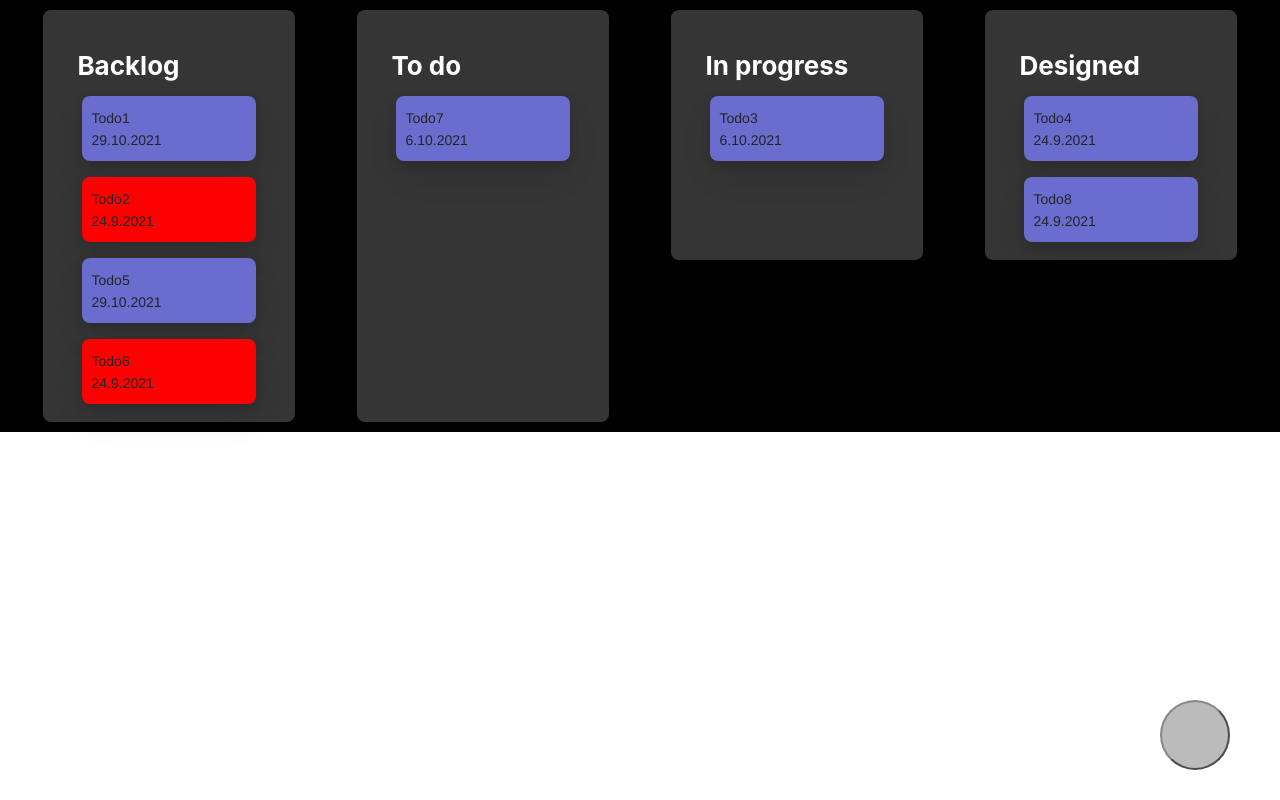
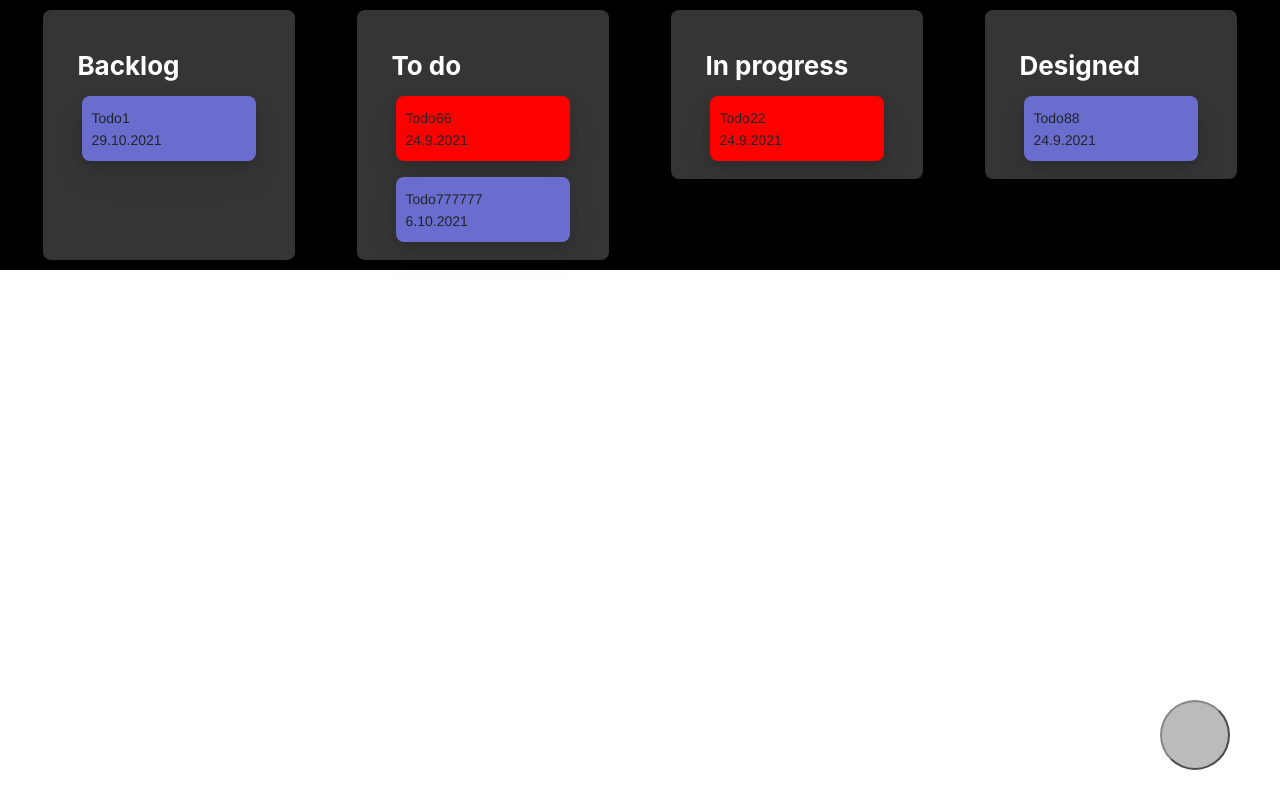
Before and after one commit to Vanich007/toDo, a React (Create React App) app: page / in a window 1280 px wide. Built offline with nearby package versions, Linux system fonts and the light colour scheme; data requests are answered from the project's data file; grey boxes are pictures that could not be loaded.

Commit message:
tasks jumps back

```diff
--- a/src/components/Tasks/TaskItem.tsx
+++ b/src/components/Tasks/TaskItem.tsx
@@ -1,11 +1,18 @@
-import React, { useRef, FC, memo, LegacyRef, useState } from "react";
+import React, {
+  useRef,
+  FC,
+  memo,
+  LegacyRef,
+  useState,
+  useCallback,
+} from "react";
 import "./Tasks.scss";
 import { TaskType } from "../../reducers/tasksReducer";
-import { actions as modalActions } from "../../reducers/modalReducer";
+
 import { useDispatch } from "react-redux";
 import { DropTargetMonitor, useDrag, useDrop, XYCoord } from "react-dnd";
 import { DragItem } from "./Tasks";
-
+const THREEDAYPERIOD = 259200000;
 type TaskItemPropsType = {
   task: TaskType;
   index: number;
@@ -17,10 +24,11 @@ type TaskItemPropsType = {
   ) => void;
   onDrop: (item: DragItem) => void;
   allTasksId: number;
+  setModalTask: () => void;
 };
 
 export const TaskItem: FC<TaskItemPropsType> = memo(
-  ({ allTasksId, index, moveListItem, task, onDrop }) => {
+  ({ allTasksId, index, moveListItem, task, onDrop, setModalTask }) => {
     let [lastHoverIndex, setLastHoverIndex] = useState(allTasksId);
     const [{ isDragging }, dragRef] = useDrag({
       type: "item",
@@ -72,8 +80,6 @@ export const TaskItem: FC<TaskItemPropsType> = memo(
 
     const opacity = isDragging ? 0 : 1;
 
-    const dispatch = useDispatch();
-
     // let [showModal, setShowModal] = useState(false);
 
     const deadlineDate = new Date(task.deadline);
@@ -82,19 +88,15 @@ export const TaskItem: FC<TaskItemPropsType> = memo(
     }.${deadlineDate.getFullYear()}`;
 
     const deadlinesoon =
-      +deadlineDate - Date.now() > 259200000 || task.status === "Ready"
+      +deadlineDate - Date.now() > THREEDAYPERIOD || task.status === "Ready"
         ? false
         : true;
     const deadlineoff =
       Date.now() > +deadlineDate && task.status !== "Ready" ? true : false;
-    const setModalTask = () => {
-      dispatch(modalActions.setModalTask(task));
-    };
-    // Join the 2 refs together into one (both draggable and can be dropped on)
-    // type inputRefType = React.RefObject<HTMLDivElement>;
 
     return (
       <div
+        key={task.id}
         //@ts-ignore
         ref={dragDropRef}
         style={{ opacity }}
--- a/src/components/Tasks/Tasks.tsx
+++ b/src/components/Tasks/Tasks.tsx
@@ -1,4 +1,4 @@
-import React, { useEffect, memo } from "react";
+import React, { useEffect, memo, useState } from "react";
 import { useDispatch, useSelector } from "react-redux";
 import "./Tasks.scss";
 import {
@@ -12,6 +12,7 @@ import {
   patchTask,
 } from "../../reducers/tasksReducer";
 import {
+  getHash,
   getModalIsActive,
   getTasks,
   getTasksMaxId,
@@ -32,21 +33,34 @@ export interface DragItem {
 
 export const Tasks: React.FC = () => {
   const tasks = useSelector(getTasks);
+  let hash = useSelector(getHash);
+
+  let grouppedTasks = ItemTypes.map((type) => {
+    return tasks.filter((item) => item.status === type);
+  });
+
+  console.log("tasks", tasks, hash);
+  console.log("grouppedTasks", grouppedTasks);
+
   const modalIsActive = useSelector(getModalIsActive);
   const dispatch = useDispatch();
+  useEffect(() => {
+    hash = tasks.map((item) => `${item.id} ${item.status}`).join("");
+  }, [tasks]);
 
   useEffect(() => {
     dispatch(getTasksFetch()); //get Tasks from json-server
   }, []);
 
-  const grouppedTasks = ItemTypes.map((type) => {
-    //group array by statuses
-    return tasks.filter((item) => item.status === type);
-  });
-  const hesh = tasks.map((item) => `${item.id} ${item.status}`).join("");
-  console.log("hesh", hesh);
+  useEffect(() => {
+    grouppedTasks = ItemTypes.map((type) => {
+      return tasks.filter((item) => item.status === type);
+    });
+  }, [hash]);
+
   let id = useSelector(getTasksMaxId) as number;
   id++;
+
   const newTask = () => {
     const deadline = Date.now();
     dispatch(
@@ -55,10 +69,12 @@ export const Tasks: React.FC = () => {
         id,
         status: toDo,
         order: id,
+        description: "",
         taskName: "New Task",
         deadline,
       })
     );
+    dispatch(actions.setIsNewTask(true));
   };
 
   useEffect(() => {
@@ -73,8 +89,9 @@ export const Tasks: React.FC = () => {
         );
       }
     }
-  }, [hesh]);
+  }, []);
 
+  console.log(grouppedTasks);
   return (
     <div className="container">
       <div className="double-row">
--- a/src/components/Tasks/TasksGroup.tsx
+++ b/src/components/Tasks/TasksGroup.tsx
@@ -1,10 +1,15 @@
 import React, { useState, useCallback, useEffect } from "react";
 import { TaskItem } from "./TaskItem";
-import { actions as tasksActions, TaskType } from "../../reducers/tasksReducer";
+import {
+  actions as tasksActions,
+  patchTask,
+  TaskType,
+} from "../../reducers/tasksReducer";
 import "./Tasks.scss";
 import { useDispatch, useSelector } from "react-redux";
 import { DragItem } from "./Tasks";
-import { getHesh } from "../../selectors/taskSelectors";
+import { getHash } from "../../selectors/taskSelectors";
+import { actions as modalActions } from "../../reducers/modalReducer";
 
 type TasksGroupProps = {
   tasks: Array<TaskType>;
@@ -17,11 +22,11 @@ export const TasksGroup: React.FC<TasksGroupProps> = (props) => {
   let [tasks, setTasks] = useState(props.tasks); //.sort((a, b) => a.order - b.order
 
   const dispatch = useDispatch();
-  const tasksHesh = useSelector(getHesh);
+  const tasksHash = useSelector(getHash);
 
   useEffect(() => {
     setTasks(props.tasks);
-  }, [tasksHesh]);
+  }, [tasksHash]);
 
   const moveTaskListItem = useCallback(
     (
@@ -37,7 +42,7 @@ export const TasksGroup: React.FC<TasksGroupProps> = (props) => {
         (i) => i.id === props.allTasks[hoverAllTasksIndex].id
       );
 
-      //console.log("local", localDragIndex, localHoverIndex);
+      console.log("local", tasks, localDragIndex, localHoverIndex);
       if (
         localDragIndex > -1 && //если оба элемента из одного столбца
         localHoverIndex > -1 //меняем местами
@@ -55,27 +60,33 @@ export const TasksGroup: React.FC<TasksGroupProps> = (props) => {
         });
       }
     },
-    [tasksHesh]
+    [tasks]
   );
-  const handleDrop = useCallback(
+  const handleDrop =
+    // useCallback(
     (index: number, item: DragItem) => {
+      console.log("drop");
       for (let i in tasks) {
         dispatch(
-          tasksActions.onTaskChange({
+          patchTask({
             ...tasks[i],
             order: parseInt(i),
           })
         );
       }
-    },
-    [tasksHesh]
-  );
+    };
+  // ,
+  //   [tasksHesh]
+  // );
 
   let taskItemsByStatuses = tasks.map((item, index) => {
     const allTasksIndex = props.allTasks.findIndex((i) => i.id === item.id);
     return (
       <div className="item-wrapper" key={item.id}>
         <TaskItem
+          setModalTask={() => {
+            dispatch(modalActions.setModalTask(item));
+          }}
           index={index}
           allTasksId={allTasksIndex}
           moveListItem={moveTaskListItem}
--- a/src/reducers/modalReducer.ts
+++ b/src/reducers/modalReducer.ts
@@ -1,7 +1,7 @@
 import { TaskType } from "./tasksReducer";
 import { InferActionTypes } from "../reduxStore";
 
-type defaultstateType = {
+type defaultStateType = {
   activeTask: TaskType;
   temporaryTask: TaskType;
   modalIsActive: boolean;
@@ -12,35 +12,37 @@ const clearTask: TaskType = {
   status: "To Do",
   id: 0,
   taskName: "",
+
   deadline: 0,
   order: 0,
 };
 
-const defaultstate: defaultstateType = {
+const defaultState: defaultStateType = {
   activeTask: clearTask,
   temporaryTask: clearTask,
   modalIsActive: false,
   isNewTask: false,
 };
 
-export const modalReducer = (state = defaultstate, action: ActionTypes) => {
+export const modalReducer = (state = defaultState, action: ActionTypes) => {
   let newState = { ...state };
   switch (action.type) {
-    case "SETMODALTASK":
+    case "MR_SET_MODAL_TASK":
       if (action.task) {
-        newState.activeTask = action.task;
+        newState.activeTask = { ...action.task };
         newState.modalIsActive = true;
       }
       return newState;
-    case "TURNOFFMODAL":
+    case "MR_TURN_OFF_MODAL":
       newState.modalIsActive = false;
 
       return newState;
-    case "SETTEMPORARYTASK":
-      newState.temporaryTask = action.task;
-
+    case "MR_SET_TEMPORARY_TASK":
+      newState.temporaryTask = { ...action.task };
       return newState;
-
+    case "MR_SET_IS_NEW_TASK":
+      newState.isNewTask = action.isNew;
+      return newState;
     default:
       return state;
   }
@@ -49,12 +51,15 @@ export type ActionTypes = InferActionTypes<typeof actions>;
 
 export let actions = {
   setModalTask: (task: TaskType) => {
-    return { task, type: "SETMODALTASK" } as const;
+    return { task, type: "MR_SET_MODAL_TASK" } as const;
   },
   turnOffModal: () => {
-    return { type: "TURNOFFMODAL" } as const;
+    return { type: "MR_TURN_OFF_MODAL" } as const;
   },
   setTemporaryTaskData: (task: TaskType) => {
-    return { task, type: "SETTEMPORARYTASK" } as const;
+    return { task, type: "MR_SET_TEMPORARY_TASK" } as const;
+  },
+  setIsNewTask: (isNew: boolean) => {
+    return { isNew, type: "MR_SET_IS_NEW_TASK" } as const;
   },
 };
--- a/src/reducers/tasksReducer.ts
+++ b/src/reducers/tasksReducer.ts
@@ -1,7 +1,5 @@
 import { Dispatch } from "redux";
 import { InferActionTypes } from "../reduxStore";
-
-//import { Dispatch } from "redux";
 export type DispatchType = Dispatch<ActionTypes>;
 
 export const Backlog = "Backlog",
@@ -17,6 +15,7 @@ export type TaskType = {
   status: StatusType;
   id: number;
   taskName: string;
+  description?: string;
   deadline: number;
   order: number;
 };
@@ -30,7 +29,7 @@ type defaultStateType = typeof defaultstate;
 export const tasksReducer = (state = defaultstate, action: ActionTypes) => {
   let newState = { ...state } as defaultStateType;
   switch (action.type) {
-    case "GOT_TASKS":
+    case "TR_GOT_TASKS":
       if (action.tasks) {
         newState.tasks = [...action.tasks.sort((a, b) => a.order - b.order)];
         for (let i of action.tasks)
@@ -41,7 +40,7 @@ export const tasksReducer = (state = defaultstate, action: ActionTypes) => {
       }
 
       return newState;
-    case "CHANGE_TASK":
+    case "TR_CHANGE_TASK":
       const index = newState.tasks.findIndex(
         (item) => item.id === action.task.id
       );
@@ -49,17 +48,17 @@ export const tasksReducer = (state = defaultstate, action: ActionTypes) => {
         const before = newState.tasks.slice(0, index);
         const after = newState.tasks.slice(index + 1);
         newState.tasks = [...before, action.task, ...after];
-      } else newState.tasks = [...state.tasks, action.task];
+      } else {
+        newState.tasks = [...state.tasks, action.task];
+      }
 
       return newState;
-    case "DELETE_TASK":
+    case "TR_DELETE_TASK":
       newState.tasks = [...state.tasks.filter((item) => item.id !== action.id)];
       return newState;
-    case "CHANGE_ORDER":
-      // const tempOrder1 = newState.tasks[action.id1].order;
-      // newState.tasks[action.id1].order = newState.tasks[action.id2].order;
-      newState.tasks[action.id2].order = newState.tasks[action.id1].order - 1;
 
+    case "TR_CREATE_TASK":
+      newState.tasks = [...newState.tasks, action.task];
       return newState;
     default:
       return state;
@@ -69,16 +68,16 @@ type ActionTypes = InferActionTypes<typeof actions>;
 
 export let actions = {
   onGotTasks: (tasks: Array<TaskType>) => {
-    return { tasks, type: "GOT_TASKS" } as const;
+    return { tasks, type: "TR_GOT_TASKS" } as const;
   },
   onTaskChange: (task: TaskType) => {
-    return { task, type: "CHANGE_TASK" } as const;
+    return { task, type: "TR_CHANGE_TASK" } as const;
+  },
+  onTaskCreate: (task: TaskType) => {
+    return { task, type: "TR_CREATE_TASK" } as const;
   },
   onTaskDelete: (id: number) => {
-    return { id, type: "DELETE_TASK" } as const;
-  },
-  onChangeOrder: (id1: number, id2: number) => {
-    return { id1, id2, type: "CHANGE_ORDER" } as const;
+    return { id, type: "TR_DELETE_TASK" } as const;
   },
 };
 
@@ -120,3 +119,42 @@ export const patchTask = (task: TaskType) => {
       });
   };
 };
+
+export const deleteTask = (id: number) => {
+  return (dispatch: DispatchType) => {
+    return fetch(`http://localhost:5000/tasks/${id}`, {
+      method: "DELETE",
+      headers: {
+        "Content-Type": "application/json",
+      },
+    })
+      .then((resp) => resp.json())
+      .then((data) => {
+        if (data.message) {
+          console.error(data.message);
+        } else {
+          dispatch(actions.onTaskDelete(id));
+        }
+      });
+  };
+};
+
+export const createTask = (task: TaskType) => {
+  return (dispatch: DispatchType) => {
+    return fetch(`http://localhost:5000/tasks/`, {
+      method: "POST",
+      headers: {
+        "Content-Type": "application/json",
+      },
+      body: JSON.stringify(task),
+    })
+      .then((resp) => resp.json())
+      .then((data) => {
+        if (data.message) {
+          console.error(data.message);
+        } else {
+          dispatch(actions.onTaskCreate(data));
+        }
+      });
+  };
+};
--- /dev/null
+++ b/src/selectors/modalSelectors.ts
@@ -0,0 +1,2 @@
+import { AppStateType } from "../reduxStore";
+export const getIsNewTask = (state: AppStateType) => state.modalPage.isNewTask;
--- a/src/selectors/taskSelectors.ts
+++ b/src/selectors/taskSelectors.ts
@@ -8,5 +8,10 @@ export const getActiveTask = (state: AppStateType) =>
   state.modalPage.activeTask;
 export const getTemporaryTask = (state: AppStateType) =>
   state.modalPage.temporaryTask;
-export const getHesh = (state: AppStateType) =>
-  state.tasksPage.tasks.map((item) => `${item.id} ${item.status}`).join("");
+export const getHash = (state: AppStateType) =>
+  state.tasksPage.tasks
+    .map(
+      (item) =>
+        `${item.id} ${item.status}${item.order}${item.taskName}${item.description}${item.deadline}`
+    )
+    .join("");
--- a/tasksDB.json
+++ b/tasksDB.json
@@ -3,58 +3,42 @@
     {
       "status": "Backlog",
       "id": 1,
-      "order": 0,
+      "order": 1,
       "taskName": "Todo1",
-      "deadline": 1635488644486
-    },
-    {
-      "status": "Backlog",
-      "id": 2,
-      "order": 2,
-      "taskName": "Todo2",
-      "deadline": 1632494447545
+      "deadline": 1635488644486,
+      "description": "22222222"
     },
     {
       "status": "In Progress",
-      "id": 3,
-      "order": 3,
-      "taskName": "Todo3",
-      "deadline": 1633498544486
+      "id": 2,
+      "order": 1,
+      "taskName": "Todo22",
+      "deadline": 1632494447545,
+      "description": "22"
     },
     {
-      "status": "Ready",
-      "id": 4,
-      "order": 4,
-      "taskName": "Todo4",
-      "deadline": 1632488544486
-    },
-    {
-      "status": "Backlog",
-      "id": 5,
-      "order": 5,
-      "taskName": "Todo5",
-      "deadline": 1635488644486
-    },
-    {
-      "status": "Backlog",
+      "status": "To Do",
       "id": 6,
-      "order": 6,
-      "taskName": "Todo6",
-      "deadline": 1632494447545
+      "order": 0,
+      "taskName": "Todo66",
+      "deadline": 1632494447545,
+      "description": "3"
     },
     {
       "status": "To Do",
       "id": 7,
-      "order": 3,
-      "taskName": "Todo7",
-      "deadline": 1633498544486
+      "order": 1,
+      "taskName": "Todo777777",
+      "deadline": 1633498544486,
+      "description": "121212"
     },
     {
       "status": "Ready",
       "id": 8,
-      "order": 8,
-      "taskName": "Todo8",
-      "deadline": 1632488544486
+      "order": 0,
+      "taskName": "Todo88",
+      "deadline": 1632488544486,
+      "description": ""
     }
   ]
 }
```
Also changed, not shown: src/components/Modal/Modal.tsx (+17 -3 lines), src/components/Tasks/EditTask.tsx (+49 -3 lines).
